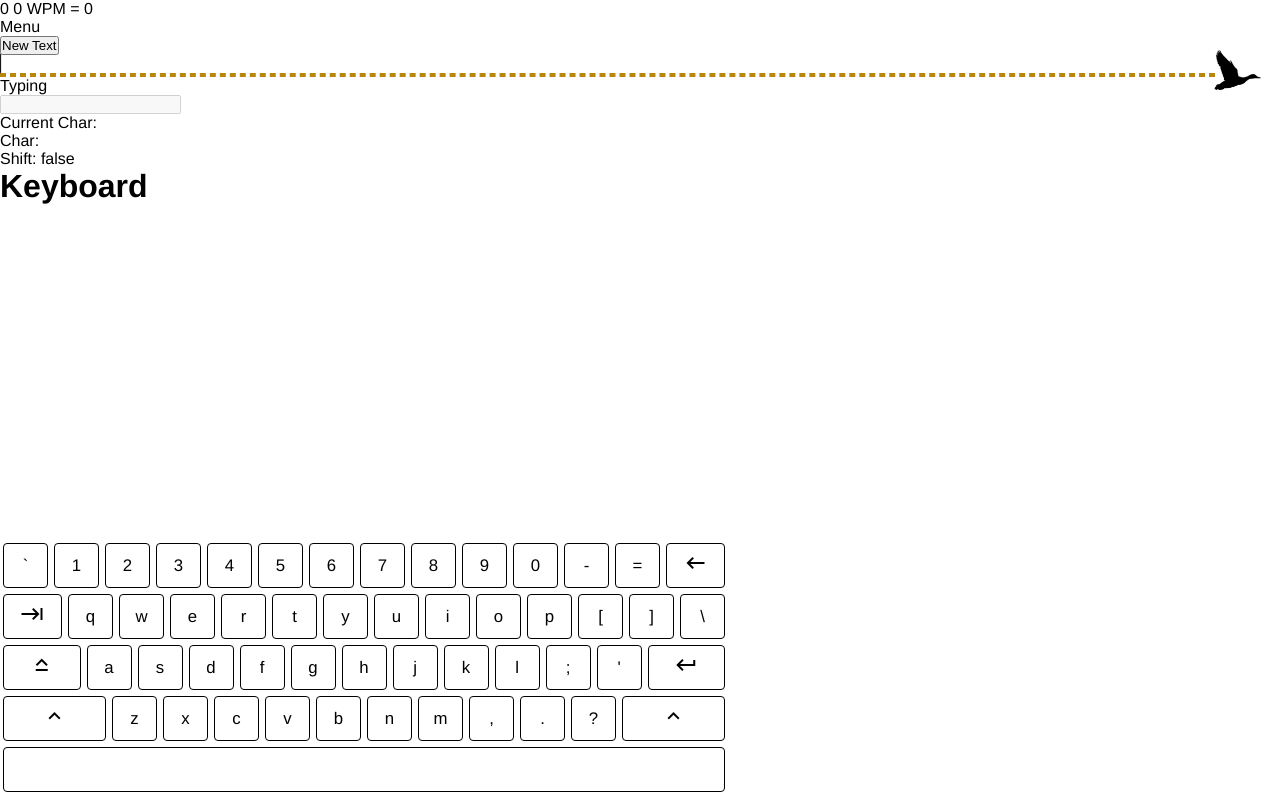
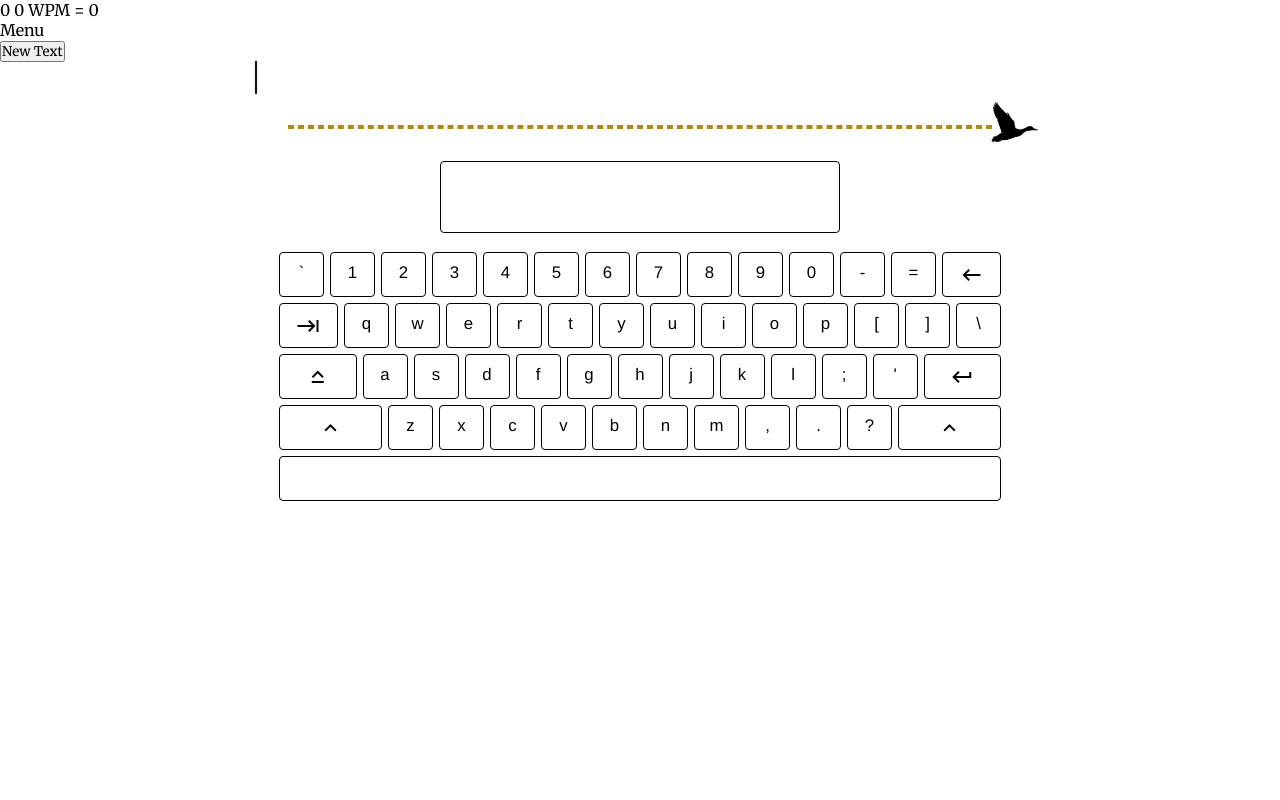
Before and after one commit to zqlimy17/typing, a Vue app: page / in a window 1280 px wide. Built offline with nearby package versions, Linux system fonts and the light colour scheme.

Commit message:
fixed space omg

```diff
--- a/public/index.html
+++ b/public/index.html
@@ -1,16 +1,29 @@
 <!DOCTYPE html>
 <html lang="en">
     <head>
-    <meta charset="utf-8">
-    <meta http-equiv="X-UA-Compatible" content="IE=edge">
-    <meta name="viewport" content="width=device-width,initial-scale=1.0">
-    <link rel="icon" href="<%= BASE_URL %>favicon.ico">
+        <meta charset="utf-8" />
+        <meta http-equiv="X-UA-Compatible" content="IE=edge" />
+        <meta name="viewport" content="width=device-width,initial-scale=1.0" />
+        <link rel="icon" href="<%= BASE_URL %>favicon.ico" />
         <title><%= htmlWebpackPlugin.options.title %></title>
-    <link href="https://fonts.googleapis.com/icon?family=Material+Icons" rel="stylesheet">
+        <link rel="preconnect" href="https://fonts.gstatic.com" />
+        <link
+            href="https://fonts.googleapis.com/css2?family=Merriweather"
+            rel="stylesheet"
+        />
+
+        <link
+            href="https://fonts.googleapis.com/icon?family=Material+Icons"
+            rel="stylesheet"
+        />
     </head>
     <body>
         <noscript>
-      <strong>We're sorry but <%= htmlWebpackPlugin.options.title %> doesn't work properly without JavaScript enabled. Please enable it to continue.</strong>
+            <strong
+                >We're sorry but <%= htmlWebpackPlugin.options.title %> doesn't
+                work properly without JavaScript enabled. Please enable it to
+                continue.</strong
+            >
         </noscript>
         <div id="app"></div>
         <!-- built files will be auto injected -->
--- a/src/App.vue
+++ b/src/App.vue
@@ -37,6 +37,7 @@ export default {
             timeLimit: 0,
             timeElapsed: 0,
             wpm: 0,
+            gameInitialised: false,
             gameActive: false,
             doneWords: "",
             currentWord: "",
@@ -66,7 +67,8 @@ export default {
                 (this.textStack = []);
         },
         setCountdown() {
-            this.countdown = 1;
+            this.gameInitialised = true;
+            this.countdown = 3;
             this.currentWord = this.textStack[0];
             this.upcomingWords = this.textStack.slice(1).join(" ");
             const that = this;
@@ -87,6 +89,7 @@ export default {
                 if (that.timeLimit <= 0) {
                     clearInterval(timer);
                     that.gameActive = false;
+                    that.gameInitialised = false;
                 }
                 that.timeElapsed += 1;
                 that.timeLimit -= 1;
@@ -144,10 +147,10 @@ export default {
     margin: 0;
     padding: 0;
     box-sizing: border-box;
+    font-family: "Merriweather", serif;
 }
 
 #app {
-    font-family: Avenir, Helvetica, Arial, sans-serif;
     -webkit-font-smoothing: antialiased;
     -moz-osx-font-smoothing: grayscale;
 }
--- a/src/components/Keyboard.vue
+++ b/src/components/Keyboard.vue
@@ -1,9 +1,4 @@
 <template>
-<div id="keyboard">
-    Current Char: {{ currentChar }}<br />
-    Char: {{ char }} <br />
-    Shift: {{ shift }}
-    <h1>Keyboard</h1>
 <div class="keyboard">
     <div class="keyboard__keys">
         <template v-for="elem in numberRow" :key="elem">
@@ -14,7 +9,7 @@
                 <span v-if="icons.includes(elem)">
                     <i class="material-icons">{{ elem }}</i>
                 </span>
-                    <span v-else>
+                <span v-else v-bind:class="{ up: shift }">
                     {{ elem }}
                 </span>
             </div>
@@ -33,7 +28,7 @@
                 <span v-if="icons.includes(elem)">
                     <i class="material-icons">{{ elem }}</i>
                 </span>
-                    <span v-else>
+                <span v-else v-bind:class="{ up: shift }">
                     {{ elem }}
                 </span>
             </div>
@@ -50,15 +45,13 @@
                                 elem === 'right-shift') &&
                                 shift),
                     }">
-                    <span v-if="
-                                elem === 'left-shift' || elem === 'right-shift'
-                            ">
+                <span v-if="elem === 'left-shift' || elem === 'right-shift'">
                     <i class="material-icons">keyboard_arrow_up</i>
                 </span>
                 <span v-else-if="icons.includes(elem)">
                     <i class="material-icons">{{ elem }}</i>
                 </span>
-                    <span v-else>
+                <span v-else v-bind:class="{ up: shift }">
                     {{ elem }}
                 </span>
             </div>
@@ -75,16 +68,14 @@
                                 elem === 'right-shift') &&
                                 shift),
                     }">
-                    <span v-if="
-                                elem === 'left-shift' || elem === 'right-shift'
-                            ">
+                <span v-if="elem === 'left-shift' || elem === 'right-shift'">
                     <i class="material-icons">keyboard_arrow_up</i>
                 </span>
                 <span v-else-if="elem === 'space'"> </span>
                 <span v-else-if="icons.includes(elem)">
                     <i class="material-icons">{{ elem }}</i>
                 </span>
-                    <span v-else>
+                <span v-else v-bind:class="{ up: shift }">
                     {{ elem }}
                 </span>
             </div>
@@ -94,7 +85,6 @@
         <div class="keyboard__key keyboard__key--wide" v-bind:class="{
                     light: char === 'space',
                 }"></div>
-        </div>
     </div>
 </div>
 </template>
@@ -297,11 +287,8 @@ export default {
 
 <style>
 .keyboard {
-    position: fixed;
-    left: 0;
-    bottom: 0;
+    margin: 0 auto;
     width: 728px;
-    padding: 5px 0;
 }
 
 .keyboard__keys {
@@ -319,7 +306,7 @@ export default {
     display: inline-flex;
     align-items: center;
     justify-content: center;
-    vertical-align: top;
+    vertical-align: middle;
     padding: 0;
     position: relative;
 }
@@ -331,4 +318,13 @@ export default {
 .keyboard__key--wide {
     flex-grow: 3;
 }
+
+.up {
+    text-transform: uppercase;
+}
+
+.keyboard span {
+    font-family: Avenir, Helvetica, Arial, sans-serif;
+    height: 24px;
+}
 </style>
--- a/src/components/Paragraph.vue
+++ b/src/components/Paragraph.vue
@@ -1,6 +1,5 @@
 <template>
-<div>
-    <p>
+<div id="paragraph">
     <span class="_success">
         {{ doneWords }}
     </span>
@@ -8,9 +7,8 @@
     <span class="_current _danger">{{ wrongDone }}</span>
     <span class="_current" v-bind:class="{ _blinker: blinker }"></span>
     <span class="_current">{{ upcoming }}</span>
-        <span v-if="!wrongInput">&nbsp;</span>
+    <span v-if="!wrongInput" style="display:inline-block">&nbsp;</span>
     <span>{{ upcomingWords }} </span>
-    </p>
 </div>
 </template>
 
@@ -110,8 +108,17 @@ export default {
 </script>
 
 <style scoped>
+#paragraph {
+    max-width: 60%;
+    margin: 0 auto;
+}
+
+#paragraph span {
+    font-size: 1.5rem;
+}
+
 ._success {
-    color: #99cc00;
+    color: green;
 }
 
 ._danger {
--- a/src/components/Progress.vue
+++ b/src/components/Progress.vue
@@ -1,12 +1,12 @@
 <template>
-    <div class="progress-bar">
-        <div class="progress" :style="`width: ${progress()}%`">
-            <img src="../assets/duck0.png" v-if="duck % 3 === 0">
-            <img src="../assets/duck1.png" v-else-if="duck % 3 === 1">
-            <img src="../assets/duck2.png" v-else-if="duck % 3 === 2">
-            <img src="../assets/duck0.png" v-else style="float: right">
-        </div>
+<div class="progress-bar">
+    <div class="progress" :style="`width: ${progress()}%`">
+        <img src="../assets/duck0.png" v-if="duck % 3 === 0" />
+        <img src="../assets/duck1.png" v-else-if="duck % 3 === 1" />
+        <img src="../assets/duck2.png" v-else-if="duck % 3 === 2" />
+        <img src="../assets/duck0.png" v-else style="float: right" />
     </div>
+</div>
 </template>
 
 <script>
@@ -15,30 +15,36 @@ export default {
     props: ["doneWords", "currentText"],
     data() {
         return {
-            duck: 0
-        }
+            duck: 0,
+        };
     },
     methods: {
         progress() {
-            return Math.ceil(this.doneWords.length / this.currentText.length * 100)
+            return Math.ceil(
+                (this.doneWords.length / this.currentText.length) * 100
+            );
         },
-        updateDuck(){
+        updateDuck() {
             this.duck += 1;
-        }
+        },
     },
     watch: {
         doneWords: function () {
             this.updateDuck();
-        }
-    }
-}
+        },
+    },
+};
 </script>
 
 <style scoped>
 .progress-bar {
-    margin-right: 65px;
+    margin-right: 50px;
+    margin: 0 auto;
+    max-width: 60%;
 }
-.progress{
+
+.progress {
+    margin: 2rem;
     height: 2px;
     border: dashed 2px darkgoldenrod;
 }
--- a/src/components/Typing.vue
+++ b/src/components/Typing.vue
@@ -1,7 +1,6 @@
 <template>
-<div>Typing</div>
-<div id="typing">
-    <input type="text" :disabled="!gameActive" :placeholder="textStack[0]" v-model="internalValue" />
+<div class="input">
+    <input ref="userInput" tabindex="0" type="text" :disabled="!gameActive" :placeholder="textStack[0]" v-model="internalValue" />
 </div>
 </template>
 
@@ -19,7 +18,59 @@ export default {
             },
         },
     },
+    watch: {
+        gameActive: function () {
+            if (this.gameActive === true) {
+                const vm = this;
+                vm.detailsEditable = true;
+                vm.$nextTick(() => {
+                    vm.$refs.userInput.focus();
+                });
+            }
+        },
+    },
 };
 </script>
 
-<style scoped></style>
+<style>
+.input {
+    position: relative;
+    display: flex;
+    flex-direction: row;
+    max-width: 400px;
+    margin: 1rem auto;
+    border-radius: 2px;
+    padding: 1rem;
+    border: 1px solid black;
+    border-radius: 4px;
+}
+
+.input:after {
+    content: "";
+    position: absolute;
+    left: 0px;
+    right: 0px;
+    bottom: 0px;
+    z-index: 999;
+    height: 2px;
+    border-bottom-left-radius: 2px;
+    border-bottom-right-radius: 2px;
+}
+
+.input input {
+    display: block;
+    margin: 0 auto;
+    flex-grow: 1;
+    color: black;
+    font-size: 1.8rem;
+    line-height: 2.4rem;
+    vertical-align: middle;
+    border-style: none;
+    background: transparent;
+    outline: none;
+}
+
+.input input:-webkit-input-placeholder {
+    color: #7881a1;
+}
+</style>
```
Lines whose indentation alone changed are shown as unchanged.
